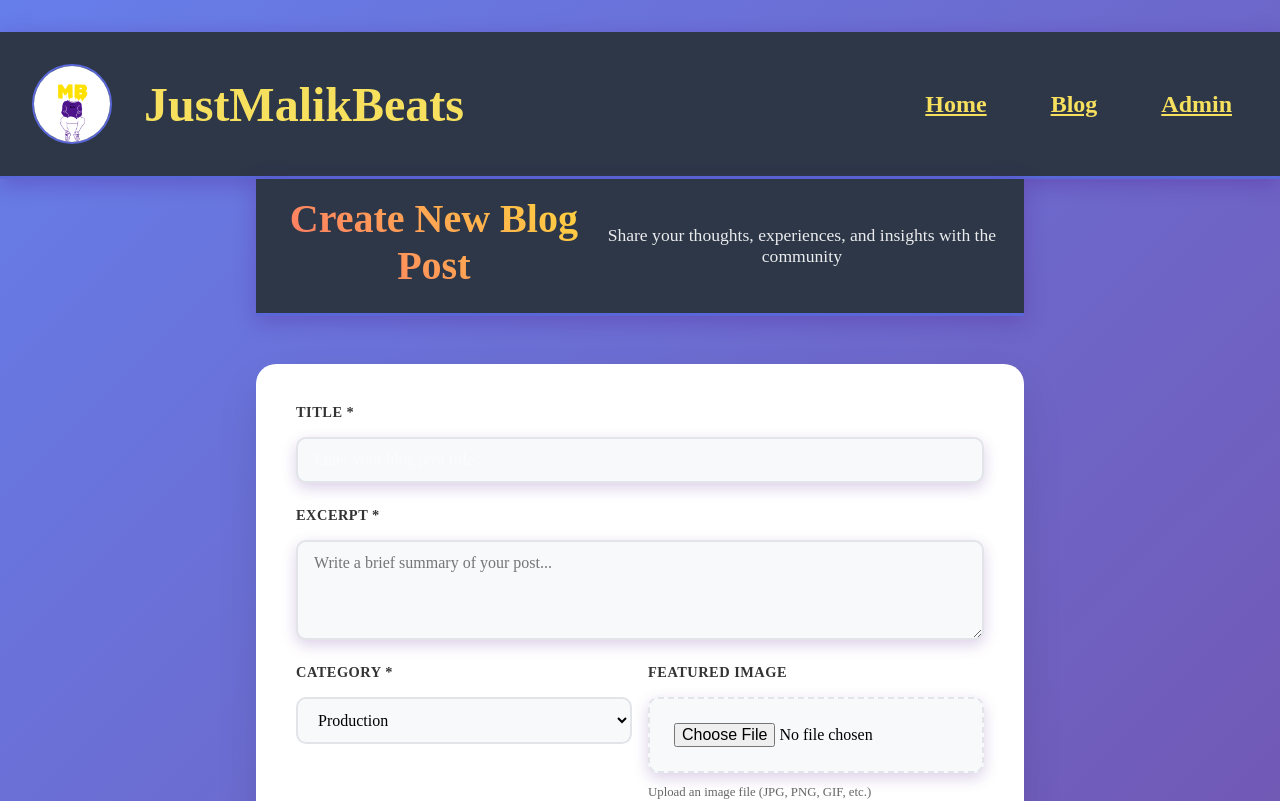
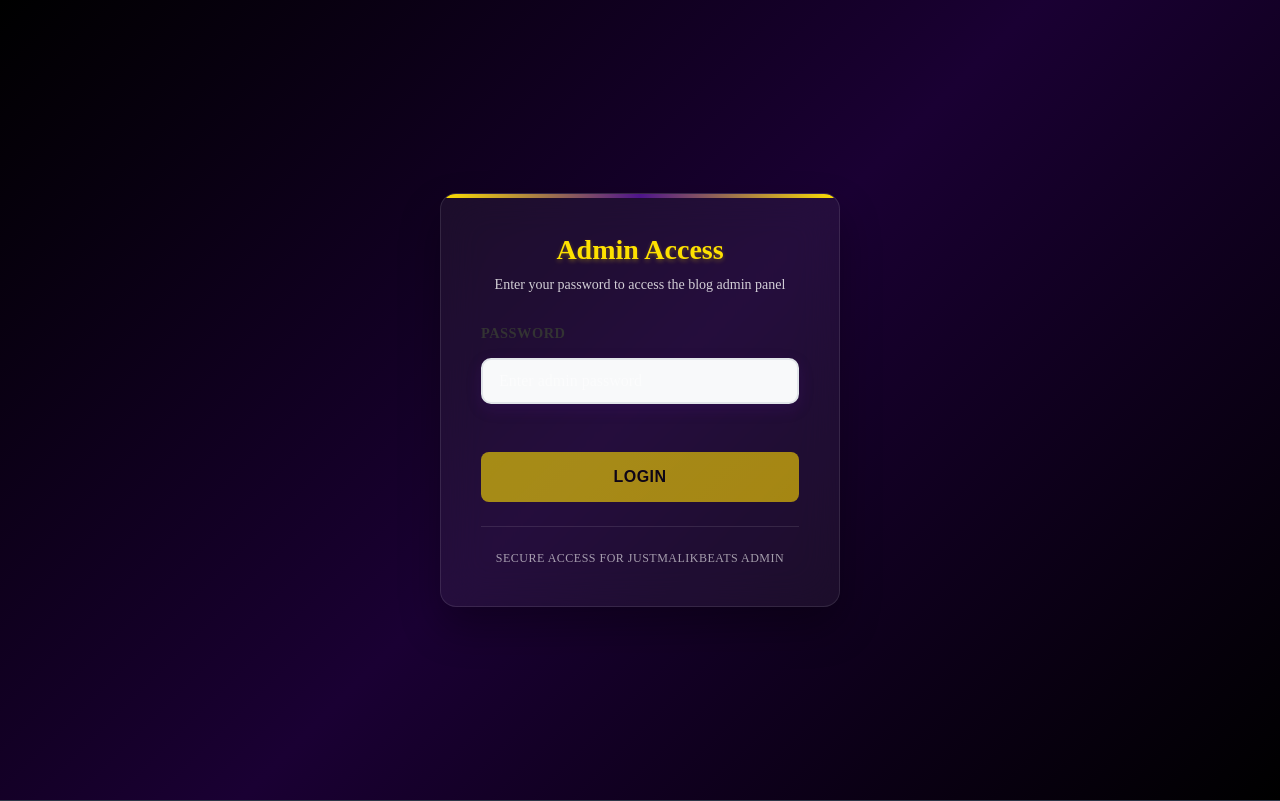
Before and after one commit to ZacksBroDev/JustMalikBeats, a React (Vite) app: page /blog/new in a window 1280 px wide. Shown: the top 801 px of the page. Built offline with nearby package versions, Linux system fonts and the light colour scheme.

Commit message:
mistake added back admin to new post

```diff
--- a/src/App.jsx
+++ b/src/App.jsx
@@ -16,7 +16,11 @@ function App() {
         <Routes>
           <Route path="/" element={<Home />} />
           <Route path="/blog" element={<Blog />} />
-          <Route path="/blog/new" element={<NewBlogPost />} />
+          <Route path="/blog/new" element={
+            <ProtectedRoute>
+              <NewBlogPost />
+            </ProtectedRoute>
+          } />
           <Route path="/blog/admin" element={
             <ProtectedRoute>
               <BlogAdmin />
--- a/src/pages/blog/NewBlogPost.jsx
+++ b/src/pages/blog/NewBlogPost.jsx
@@ -1,11 +1,13 @@
 import React, { useState, useEffect } from 'react';
 import { useNavigate, Link } from 'react-router-dom';
 import { useBlog } from '../../context/BlogContext';
+import { useAuth } from '../../context/AuthContext';
 import './NewBlogPost.css';
 
 const NewBlogPost = () => {
   const navigate = useNavigate();
   const { addBlogPost } = useBlog();
+  const { logout } = useAuth();
 
   const [formData, setFormData] = useState({
     title: '',
@@ -120,6 +122,11 @@ const NewBlogPost = () => {
             <li><Link to="/">Home</Link></li>
             <li><Link to="/blog">Blog</Link></li>
             <li><Link to="/blog/admin">Admin</Link></li>
+            <li>
+              <button onClick={logout} className="logout-btn">
+                Logout
+              </button>
+            </li>
           </ul>
         </nav>
       </header>
```
